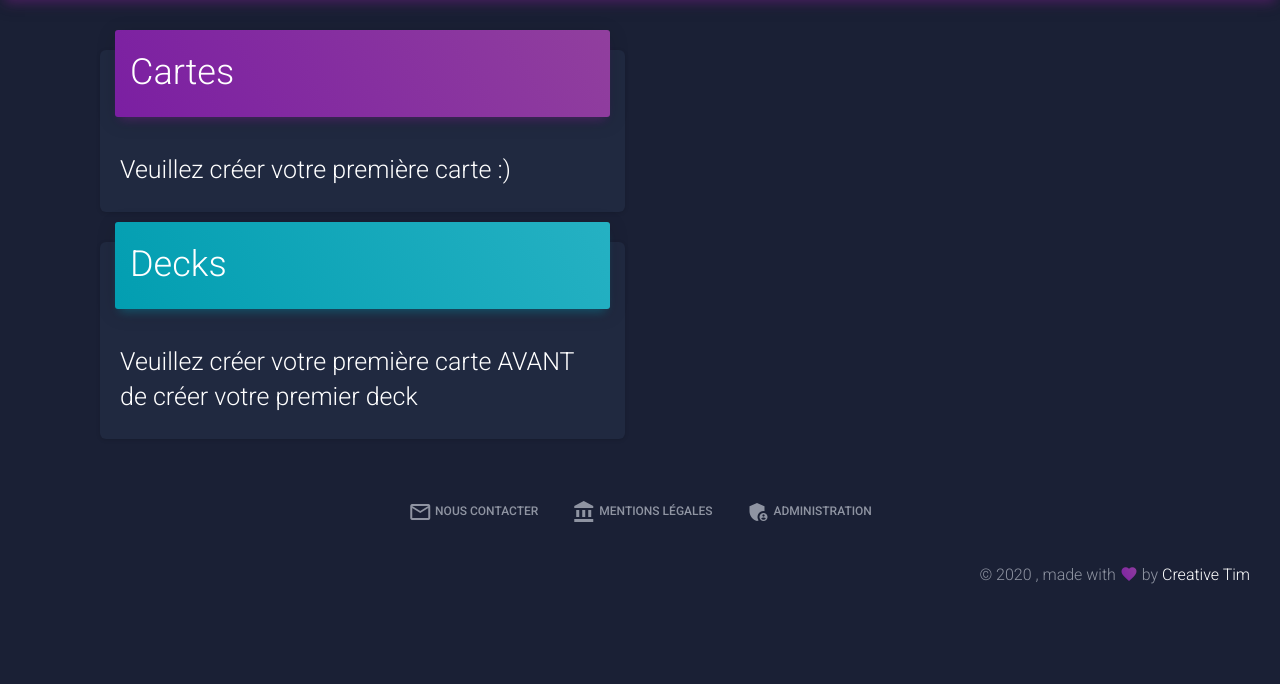
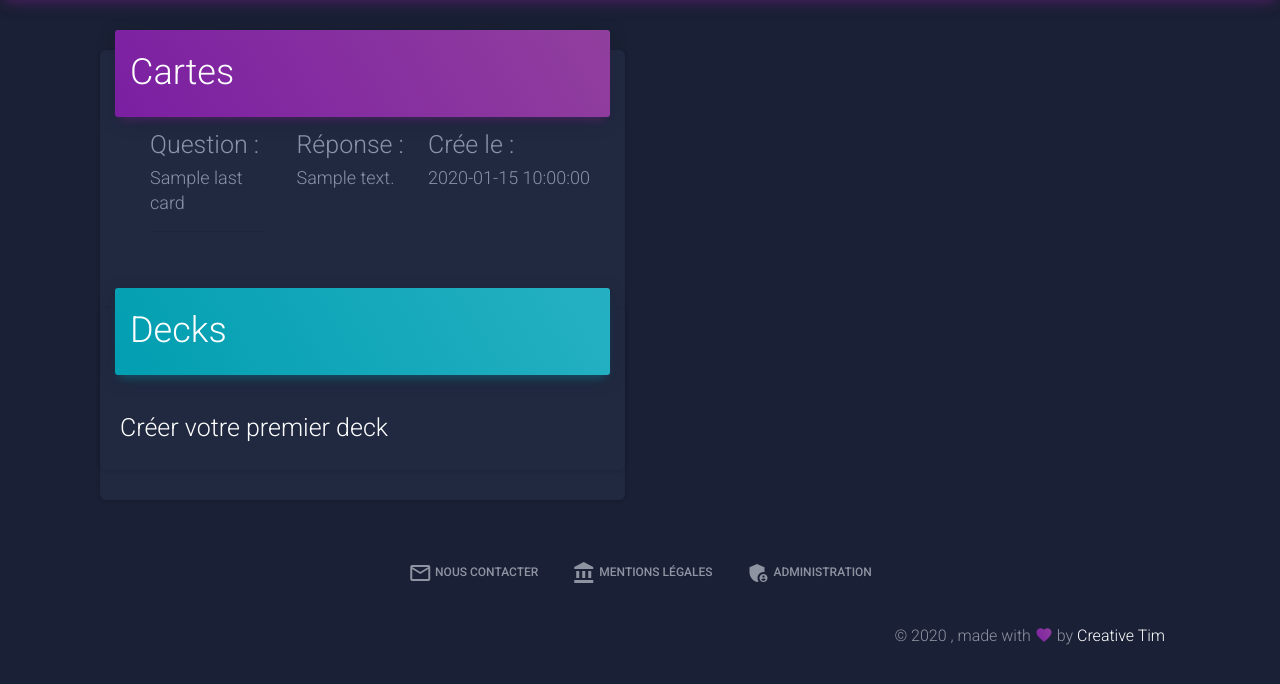
Before and after one commit to Tofu-Sauvage/flashcard_project, a PHP site: template templates/pages/user/deckboard.html.twig in a window 1280 px wide. Shown: the part 70-754 px from the top of the page. Run offline with PHP 8.4, Linux system fonts and the light colour scheme; the template is opened without the code that fills it: most values are stand-ins (such as "Sample title", 1, 10 or a date in 2020); some libraries are stand-ins or nearby versions.

Commit message:
Affichage section "deck" et section "card" en cours + affichage avec/sans données

```diff
--- a/src/Controller/CardsController.php
+++ b/src/Controller/CardsController.php
@@ -12,7 +12,7 @@ class CardsController extends AbstractController {
 
   public function indexAction(CardRepository $cardRepository) {
     $cards = $cardRepository->findAll();
-    return $this->render('./pages/administration/card.html.twig', ['cards'=>$cards]);
+    return $this->render('./pages/administration/cards.html.twig', ['cards'=>$cards]);
   }
 
   public function cardCreateAction(Request $request, EntityManagerInterface $em)
--- a/templates/pages/user/deckboard.html.twig
+++ b/templates/pages/user/deckboard.html.twig
@@ -10,24 +10,58 @@
 						<div class="card-header card-header-primary">
 							<h2 class="card-title">Cartes</h2>
 						</div>
+
 						<div class="card-body">
-            {% if not cards %} {# Si aucune carte présente en BDD cards == null #}
-              <h3><a href="#">Veuillez créer votre première carte :)</a></h3>
+							{% if not last_card %} {# Si aucune carte présente en BDD cards == null #}
+								<h3>
+									<a href="#">Veuillez créer votre première carte :)</a>
+								</h3>
 							{% endif %}
 
+							{% if last_card %}
+
+								<div class="card-header card-header-default">
+									<div class="row">
+
+										<div class="col-sm">
+											<h3 class="card-title">Question :</h3>
+											<h4 class="card-category">{{ last_card.question }}</h4>
+											<hr>
+										</div>
+
+										<div class="col-sm">
+											<h3 class="card-title">Réponse :</h3>
+											<h4 class="card-category">{{ last_card.answer}}</h4>
+											<br>
+										</div>
+
+										<div>
+											<h3 class="card-title">Crée le :</h3>
+											<h4 class="card-category">{{ last_card.createdAt}}</h4>
+											<br>
+										</div>
+									</div>
+								{% endif %}
 						</div>
 					</div> {# Fin Section "cartes"#}
+
 					<div class="card"> {# Section "decks"#}
 						<div class="card-header card-header-info">
 							<h2 class="card-title">Decks</h2>
 						</div>
 						<div class="card-body">
-            {% if not cards %} {# Si aucune carte présente en BDD cards == null #}
-              <h3><a href="#">Veuillez créer votre première carte AVANT de créer votre premier deck</a></h3>
+							{% if not last_card %} {# Si aucune carte présente en BDD cards == null #}
+								<h3>
+									<a href="#">Veuillez créer votre première carte AVANT de créer votre premier deck</a>
+								</h3>
+							{% elseif last_card and not last_deck %}
+                <h3>
+									<a href="#">Créer votre premier deck</a>
+								</h3>
               {% endif %}
+						</div>
+					</div> {#  Fin Section "decks"#}
 
-          </div> {#  Fin Section "decks"#}
-        </div>
 				</div>
 			</div>
 		</div>
```
Also changed, not shown: src/Controller/DeckboardController.php (+12 -5 lines), var/data.db. Lines whose indentation alone changed are shown as unchanged.
